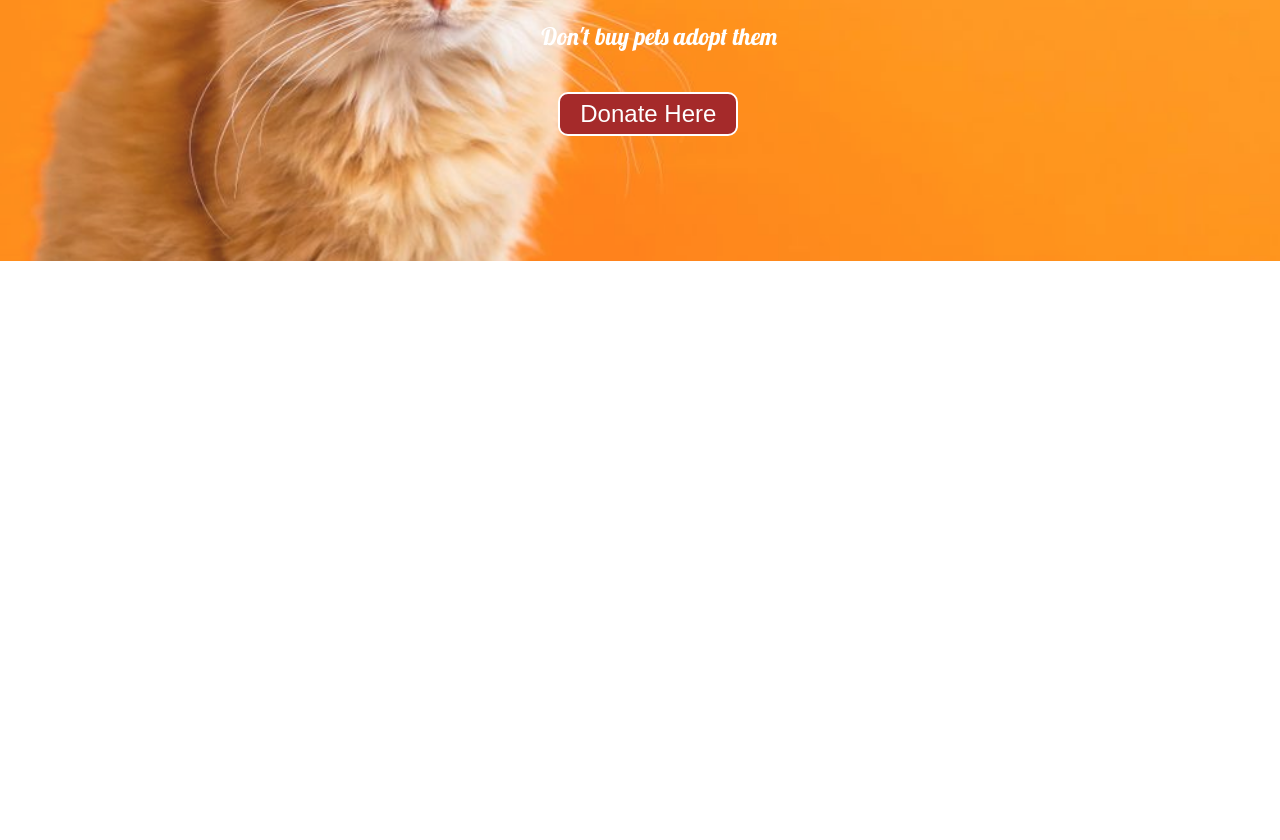
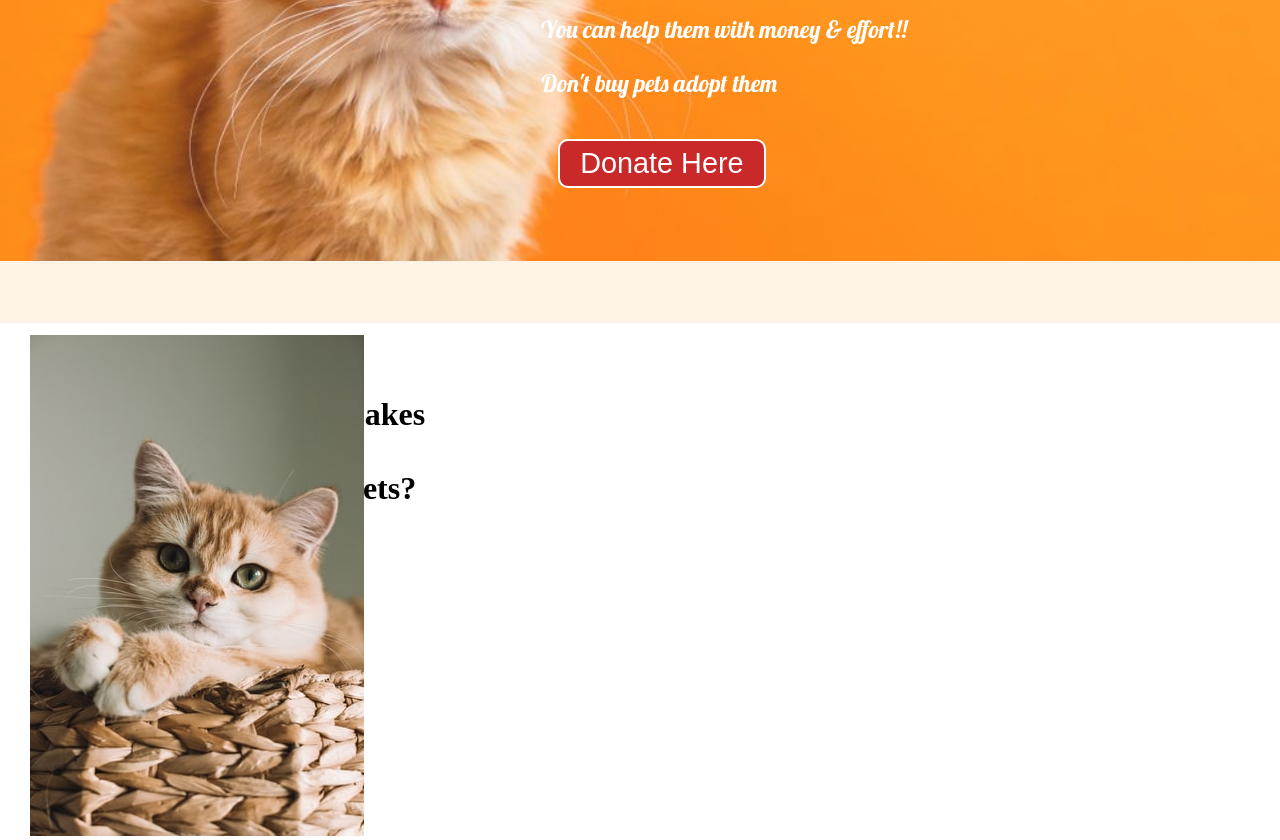
Before and after one commit to Saba-26/Animal-Shelter, a plain HTML site: page index.html in a window 1280 px wide. Shown: the part 381-1221 px from the top of the page. Before the commit the page ends 800 px from the top, so only its background shows below. Drawn offline with Linux system fonts and the light colour scheme.

Commit message:
about section added

```diff
--- a/index.html
+++ b/index.html
@@ -13,6 +13,7 @@
     <nav id="navbar">
         <div id="logo">
             <img style="border-radius: 50%; height: 60px;" src="Images/logo3.jpg" alt="logo">
+            <b><i><p>Animal Shelter</p></i></b>
         </div>
         <ul>
             <li class="item"><a href="#">Home</a></li>
@@ -31,5 +32,15 @@
         </div>
     </div>
 
+    <div id="about">
+        <div id="cat_des">
+            <h4>About Us</h4>
+            <h1>What Makes Us Care
+                About Pets?</h1>
+        </div>
+        <div id="cat_about">
+            <img src="Images/cat-about.jfif" alt="cat">
+        </div>
+    </div>
 </body>
 </html>
--- a/styles.css
+++ b/styles.css
@@ -18,7 +18,7 @@ body{
 #navbar{
     display: flex;
     align-items: center;
-    position: sticky;
+    /* position: fixed; */
     top: 0px;
 }
 
@@ -28,7 +28,7 @@ body{
     position: absolute;
     top:0px;
     left:0px;
-    height: 100%;
+    height: 88%;
     width:100%;
     z-index: -1;
     opacity: 0.1;
@@ -104,10 +104,35 @@ body{
 .btn{
     padding: 6px 20px;
     border: 2px solid white;
-    background-color: brown;
+    background-color: rgb(201, 41, 41);
     color: white;
     margin: 17px;
-    font-size: 1.5rem;
+    font-size: 1.8rem;
     border-radius: 10px;
     cursor:pointer;
 }
+
+/*About*/
+#about{
+    position:absolute;
+    width:450px;
+    height:240px;
+    padding:10px;
+}
+
+#about > div{
+    float:right;
+    margin:10px;
+}
+#cat_about{
+    width:200px;
+    height:200px;
+
+}
+
+#cat_des{
+    width:200px;
+    height:200px;
+    text-align:left;
+    right:250%;
+}
```
Also changed, not shown: Images/cat-about.jfif (added).
